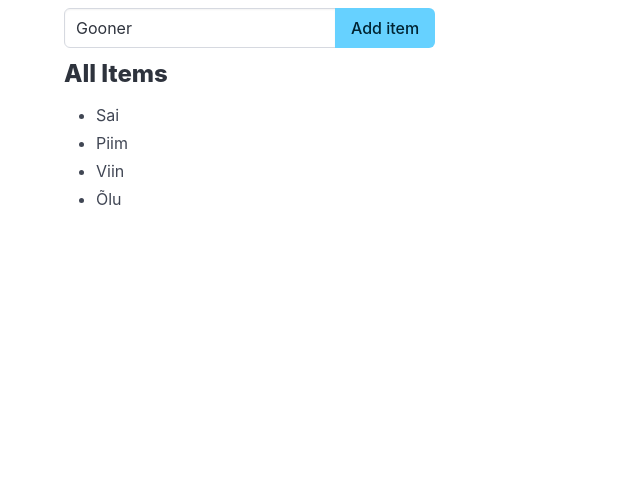
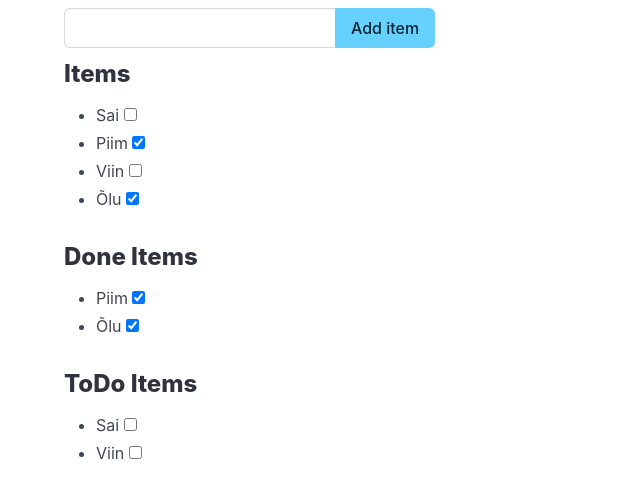
Before and after one commit to Limpaluristaja77/learnnode, a Vue app: page / in a window 1280 px wide. Shown: the top 498 px of the page, without its empty margins (0-640 px from the left). Built offline with nearby package versions, Linux system fonts and the light colour scheme.

Commit message:
Add ItemList

```diff
--- a/src/App.vue
+++ b/src/App.vue
@@ -1,18 +1,28 @@
 <script setup>
 
-import { ref } from "vue";
+import { computed, ref } from "vue";
+import ItemList from "./ItemList.vue";
 
-let message = ref("Gooner");
-let items = ref(['Sai','Piim','Viin','Õlu']);
+let message = ref("");
+let i = 1;
+let items = ref([
+    { id: i++, name: 'Sai', isDone: false },
+    { id: i++, name: 'Piim', isDone: true },
+    { id: i++, name: 'Viin', isDone: false },
+    { id: i++, name: 'Õlu', isDone: true },
+]);
 
 
-function addItem(){
-    if(message.value.trim() !==''){
-    items.value.push(message.value.trim());
+function addItem() {
+    if (message.value.trim() !== '') {
+        items.value.push({ id: i++, name: message.value.trim(), isDone: false });
     }
     message.value = '';
 
 }
+
+let doneItems = computed(() => items.value.filter(item => item.isDone));
+let ToDoItems = computed(() => items.value.filter(item => !item.isDone));
 
 
 </script>
@@ -30,10 +40,9 @@
             </div>
         </div>
         <div class="content">
-            <h3>All Items</h3>
-            <ul>
-                <li v-for="item in items">{{ item }}</li>
-            </ul>
+            <ItemList :items="items" title="Items"></ItemList>
+            <ItemList :items="doneItems" title="Done Items"></ItemList>
+            <ItemList :items="ToDoItems" title="ToDo Items"></ItemList>
         </div>
     </div>
 
--- /dev/null
+++ b/src/ItemList.vue
@@ -0,0 +1,15 @@
+<script setup>
+defineProps(['items', 'title']);
+</script>
+
+
+<template>
+    <h3>{{ title }}</h3>
+            <ul>
+                <li v-for="item in items" :key="item.id">
+                    {{ item.name }}
+                    <input type="checkbox" v-model="item.isDone">
+                </li>
+            </ul>
+
+</template>
```
